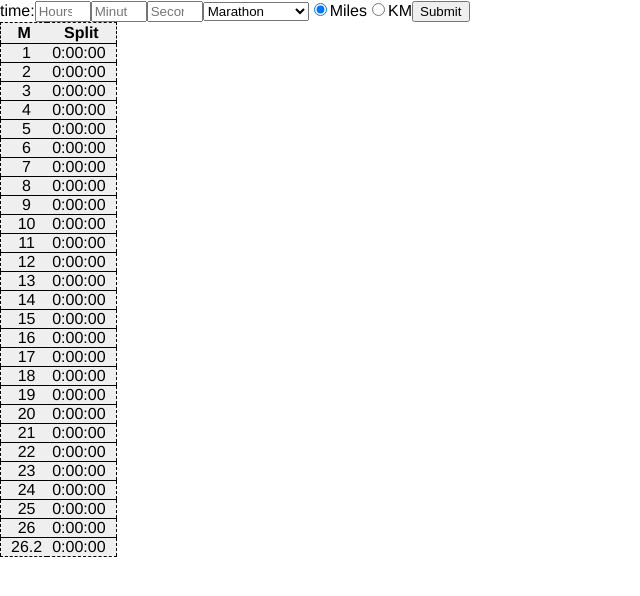
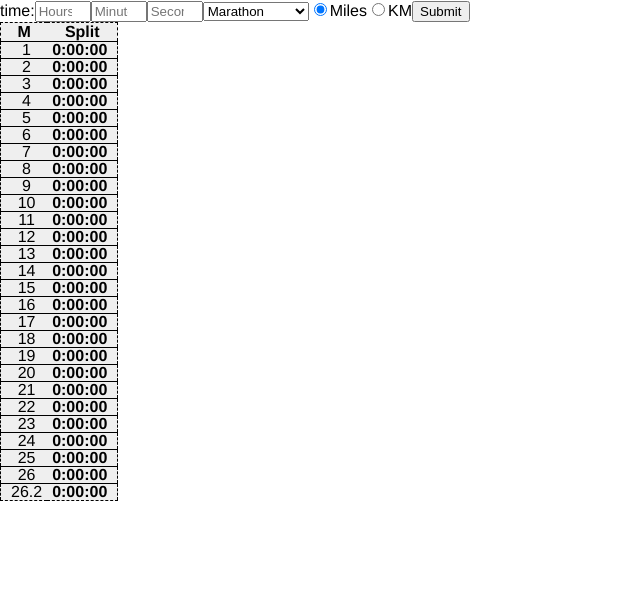
Before and after one commit to jtcarpenter/react-splits-calculator, a React app: page / in a window 1280 px wide. Shown: the top 596 px of the page, without its empty margins (0-640 px from the left). Built offline with nearby package versions, Linux system fonts and the light colour scheme.

Commit message:
updates print styles

```diff
--- a/src/components/App.jsx
+++ b/src/components/App.jsx
@@ -25,6 +25,7 @@ injectGlobal([`
             "Lucida Grande",
             sans-serif;
         @page {
+            size: A4 portrait;
             margin: 0;
         }
     }
--- a/src/components/Splits.jsx
+++ b/src/components/Splits.jsx
@@ -6,28 +6,34 @@ import raceConfig from '../config/raceConfig';
 const A4_PAPER_LENGTH_MM = 297;
 const PRINT_MARGIN_HEIGHT = 10;
 const PRINT_THEAD_HEIGHT = 10;
-const PRINT_TFOOT_HEIGHT = 100;
-const PRINT_FONT_SIZE_SCALE = 0.65;
+const PRINT_FONT_SIZE_SCALE = 1;
+const PRINT_BORDER_WIDTH = .5;
+const PRINT_WRIST_SIZE = 150;
+const PRINT_TFOOT_HEIGHT =  A4_PAPER_LENGTH_MM -
+                            PRINT_WRIST_SIZE -
+                            PRINT_THEAD_HEIGHT -
+                            (PRINT_MARGIN_HEIGHT * 2);
 
-function printRowHeight(numSplits) {
-    const marginOffset = (2 * PRINT_MARGIN_HEIGHT);
-    const tableOffset = PRINT_THEAD_HEIGHT + PRINT_TFOOT_HEIGHT;
-    const totalOffset = marginOffset + tableOffset;
-    return (A4_PAPER_LENGTH_MM - totalOffset) / parseInt(numSplits, 10);
+function resolvePrintRowHeight(numSplits) {
+    return ((PRINT_WRIST_SIZE - PRINT_THEAD_HEIGHT) / parseInt(numSplits + 1));
 }
 
-function printRowFontSize(printRowHeight) {
-    return printRowHeight * PRINT_FONT_SIZE_SCALE;
+function resolvePrintRowFontSize(resolvePrintRowHeight) {
+    return resolvePrintRowHeight * PRINT_FONT_SIZE_SCALE;
 }
 
 const StyledTable = styled.table`
+    page-break-inside: avoid;
+    table-layout:fixed
     background: ${(props) => props.theme.PRIMARY_LIGHT};
     margin: 0;
     padding: 0;
     border-collapse: collapse;
     border-spacing: 0;
-    border: 1px dashed ${(props) => props.theme.DIVIDER};
+    border: ${PRINT_BORDER_WIDTH}px dashed ${(props) => props.theme.DIVIDER};
+
     @media print {
+        border-width: ${PRINT_BORDER_WIDTH}mm;
         margin: ${PRINT_MARGIN_HEIGHT}mm;
         float: left;
     }
@@ -35,60 +41,101 @@ const StyledTable = styled.table`
 
 const StyledTHeadTR = styled.tr`
     display: table-row;
-    border-bottom: 1px solid ${(props) => props.theme.DIVIDER};
+    border-collapse: collapse;
+    border-spacing: 0;
+    margin: 0;
+    border-bottom: ${PRINT_BORDER_WIDTH}px solid ${(props) => props.theme.DIVIDER};
+
     @media print {
-        height: ${PRINT_THEAD_HEIGHT}mm;
+        border-bottom-width: ${PRINT_BORDER_WIDTH}mm;
+        height: ${(props) => { return props.printRowHeight; }}mm;
+        font-size: ${(props) => { return props.printRowFontSize; }}mm;
     }
 `;
 
 const StyledTR = styled.tr`
     display: table-row;
-    border-bottom: 1px solid ${(props) => props.theme.DIVIDER};
+    margin: 0;
+    border-bottom: ${PRINT_BORDER_WIDTH}px solid ${(props) => props.theme.DIVIDER};
+
     &:last-child {
-        border-bottom: 1px dashed ${(props) => props.theme.DIVIDER};
+        border-bottom: ${PRINT_BORDER_WIDTH}px dashed ${(props) => props.theme.DIVIDER};
     };
+
     @media print {
-        height: ${(props) => {
-            return printRowHeight(props.numSplits);
-        }}mm;
+        border-bottom-width: ${PRINT_BORDER_WIDTH}mm;
+        height: ${(props) => { return props.printRowHeight; }}mm;
+        font-size: ${(props) => { return props.printRowFontSize; }}mm;
         &:last-child {
-            border-bottom: 1px solid ${(props) => props.theme.DIVIDER};
+            border-bottom: ${PRINT_BORDER_WIDTH}mm dashed ${(props) => props.theme.DIVIDER};
         }
     }
 `;
 
 const StyledTFootTR = styled.tr`
     display: none;
+    padding: 0;
+    margin: 0;
+    border: none;
+
     @media print {
         display: table-row;
         height: ${PRINT_TFOOT_HEIGHT}mm;
     }
 `;
 
+const StyledTH = styled.th`
+    line-height: 1;
+`;
+
 const StyledTD = styled.td`
     text-align: center;
     padding: 0 10px;
-    @media print {
-        font-size: ${(props) => {
-            return printRowFontSize(printRowHeight(props.numSplits));
-        }}mm;
-        padding: 0 2mm;
-    }
+    margin: 0;
+    line-height: 1;
+    table-layout:fixed;
+
     &:first-child {
         padding-right: 5px;
     };
     &:last-child {
         padding-left: 5px;
+        font-weight: bold;
     };
+
+    @media print {
+        padding: 0 2mm;
+    }
 `;
 
-const StyledP = styled.p`
+const StyledOl = styled.ul`
     display: none;
+    list-style: none;
+    padding: 0;
+    margin: 0;
+
     @media print {
         display: block;
         float: left;
         margin-top: ${PRINT_MARGIN_HEIGHT}mm;
     }
+`;
+
+const StyledLi = styled.li`
+    display: block;
+    height: 9.5mm;
+    position: relative;
+
+    &:first-child {
+        height: 9mm;
+        border-top: .5mm solid black;
+    }
+`;
+
+const StyledSpan = styled.span`
+    position: absolute;
+    bottom: 0;
+    border-bottom: .5mm solid black;
 `;
 
 export function Splits({ splits, raceId, raceUnit }) {
@@ -119,22 +166,34 @@ export function Splits({ splits, raceId, raceUnit }) {
         return split.number;
     }
 
+    const printRowHeight = resolvePrintRowHeight(splits.length);
+    const printRowFontSize = resolvePrintRowFontSize(printRowHeight);
+    const numMarkers = Math.floor((A4_PAPER_LENGTH_MM - PRINT_MARGIN_HEIGHT) / 10);
+    const markers = Array.apply(null, Array(numMarkers)).map((v, i) => i + 1);
+
     return (
         <Fragment>
             <StyledTable>
                 <thead>
-                    <StyledTHeadTR>
-                        <th>{ raceUnitName(raceUnit) }</th>
-                        <th>Split</th>
+                    <StyledTHeadTR
+                        printRowHeight={ printRowHeight }
+                        printRowFontSize={ printRowFontSize }
+                    >
+                        <StyledTH>{ raceUnitName(raceUnit) }</StyledTH>
+                        <StyledTH>Split</StyledTH>
                     </StyledTHeadTR>
                 </thead>
                 <tbody>
                     {splits.map((split, index) =>
-                        <StyledTR key={ index } numSplits={ splits.length }>
+                        <StyledTR
+                            key={ index }
+                            printRowHeight= { printRowHeight }
+                            printRowFontSize={ printRowFontSize }
+                        >
                             <StyledTD>
                                 { parseSplitNumber(split, raceId, raceUnit) }
                             </StyledTD>
-                            <StyledTD numSplits={ splits.length }>
+                            <StyledTD>
                                 { parseSplit(split) }
                             </StyledTD>
                         </StyledTR>
@@ -146,7 +205,13 @@ export function Splits({ splits, raceId, raceUnit }) {
                     </StyledTFootTR>
                 </tfoot>
             </StyledTable>
-            <StyledP>Intructions...</StyledP>
+            <StyledOl>
+                {markers.map((mark, index) =>
+                    <StyledLi key={ index }>
+                        <StyledSpan>{ mark }CM</StyledSpan>
+                    </StyledLi>
+                )}
+            </StyledOl>
         </Fragment>
     );
 }
```
Also changed, not shown: 1 other file (tests, documents, lock files or other folders).
